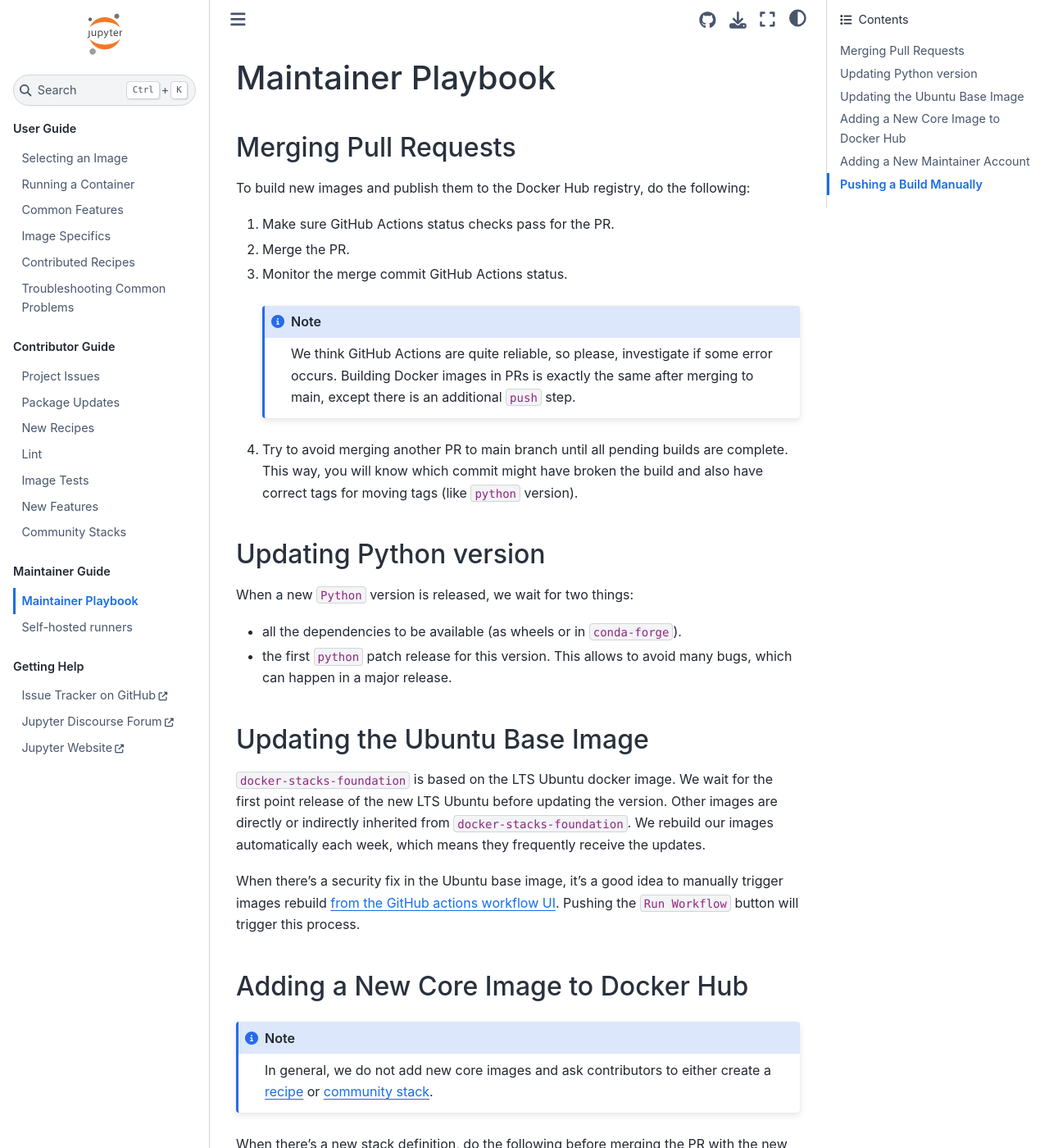
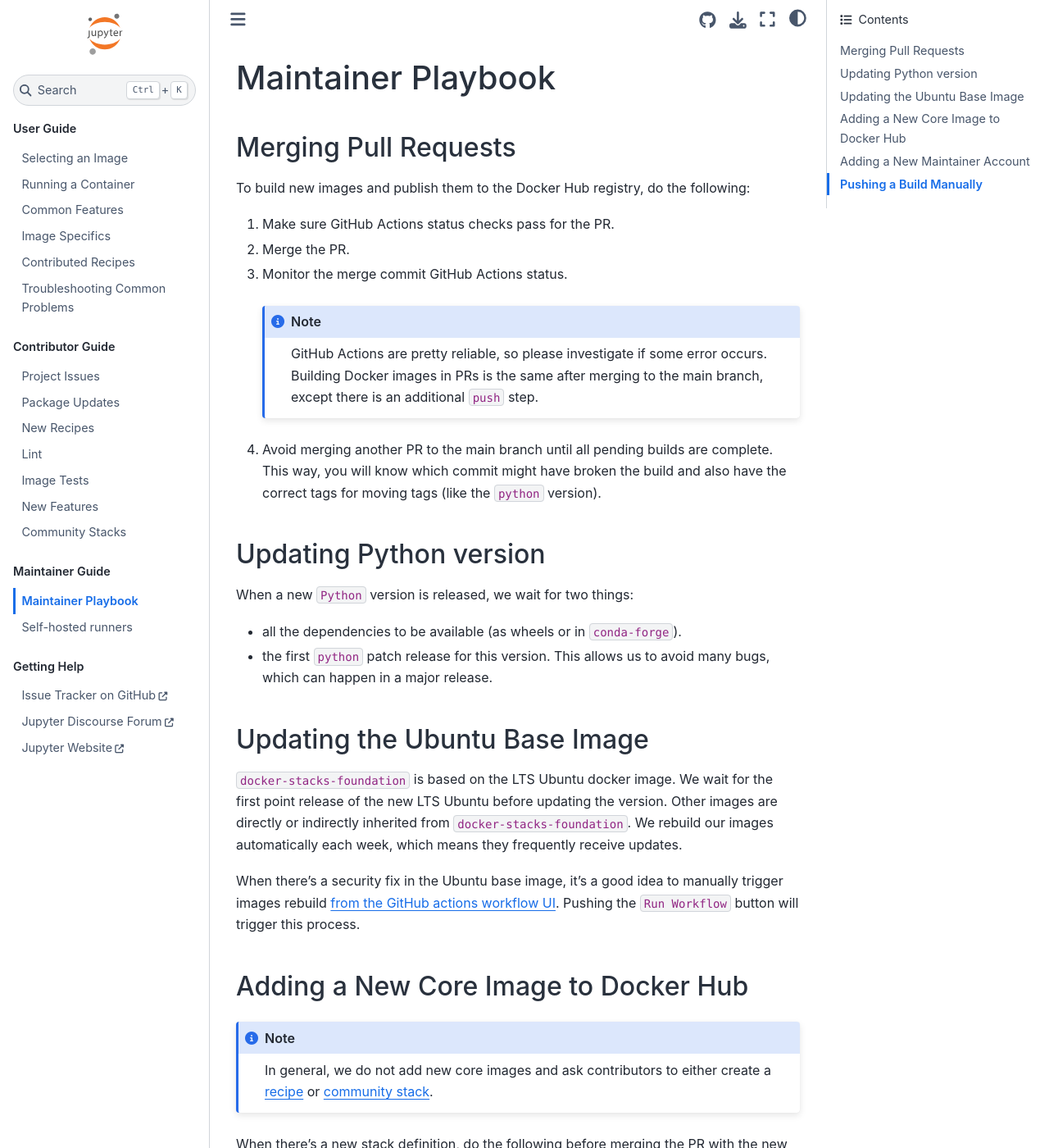
Before and after one commit to jupyter/docker-stacks, a Sphinx documentation site: the page built from docs/maintaining/tasks.md, in a window 1280 px wide and 1400 px high. Shown: the whole window at 82% size. Built offline with Sphinx 7.4.7 and the Sphinx Book theme 1.1.4, drawn with Linux system fonts in a browser that asks for light colours; some of the changed text lies outside the part shown.

Commit message:
Update tasks.md

````diff
--- a/docs/maintaining/tasks.md
+++ b/docs/maintaining/tasks.md
@@ -9,12 +9,12 @@
 3. Monitor the merge commit GitHub Actions status.
 
    ```{note}
-   We think GitHub Actions are quite reliable, so please, investigate if some error occurs.
-   Building Docker images in PRs is exactly the same after merging to main, except there is an additional `push` step.
+   GitHub Actions are pretty reliable, so please investigate if some error occurs.
+   Building Docker images in PRs is the same after merging to the main branch, except there is an additional `push` step.
    ```
 
-4. Try to avoid merging another PR to main branch until all pending builds are complete.
-   This way, you will know which commit might have broken the build and also have correct tags for moving tags (like `python` version).
+4. Avoid merging another PR to the main branch until all pending builds are complete.
+   This way, you will know which commit might have broken the build and also have the correct tags for moving tags (like the `python` version).
 
 ## Updating Python version
 
@@ -22,14 +22,14 @@
 
 - all the dependencies to be available (as wheels or in `conda-forge`).
 - the first `python` patch release for this version.
-  This allows to avoid many bugs, which can happen in a major release.
+  This allows us to avoid many bugs, which can happen in a major release.
 
 ## Updating the Ubuntu Base Image
 
 `docker-stacks-foundation` is based on the LTS Ubuntu docker image.
 We wait for the first point release of the new LTS Ubuntu before updating the version.
 Other images are directly or indirectly inherited from `docker-stacks-foundation`.
-We rebuild our images automatically each week, which means they frequently receive the updates.
+We rebuild our images automatically each week, which means they frequently receive updates.
 
 When there's a security fix in the Ubuntu base image, it's a good idea to manually trigger images rebuild [from the GitHub actions workflow UI](https://github.com/jupyter/docker-stacks/actions/workflows/docker.yml).
 Pushing the `Run Workflow` button will trigger this process.
@@ -46,7 +46,7 @@
    [in the documentation](https://github.com/jupyter/docker-stacks/blob/main/docs/using/selecting.md#image-relationships).
    The image links to the [blockdiag source](http://interactive.blockdiag.com/) used to create it.
 2. Ensure the PR updates the [Makefile](https://github.com/jupyter/docker-stacks/blob/main/Makefile), which is used to build the stacks in order on GitHub Actions.
-3. Ensure necessary tags / manifests are added for the new image in the [tagging](https://github.com/jupyter/docker-stacks/tree/main/tagging) folder.
+3. Ensure necessary tags/manifests are added for the new image in the [tagging](https://github.com/jupyter/docker-stacks/tree/main/tagging) folder.
 4. Create a new repository in the `jupyter` org on Docker Hub named after the stack folder in the
    git repo.
 5. Grant the `stacks` team permission to write to the repo.
````
Also changed, not shown: other parts of docs/maintaining/tasks.md (+1 -1 lines).
